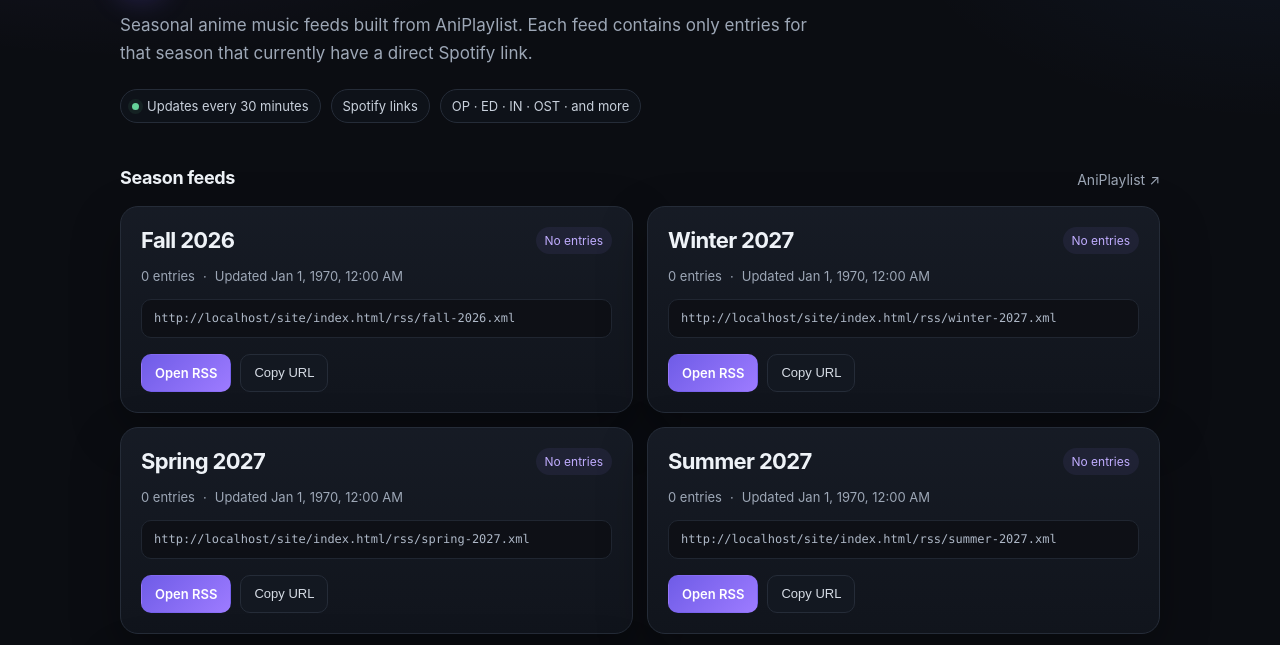
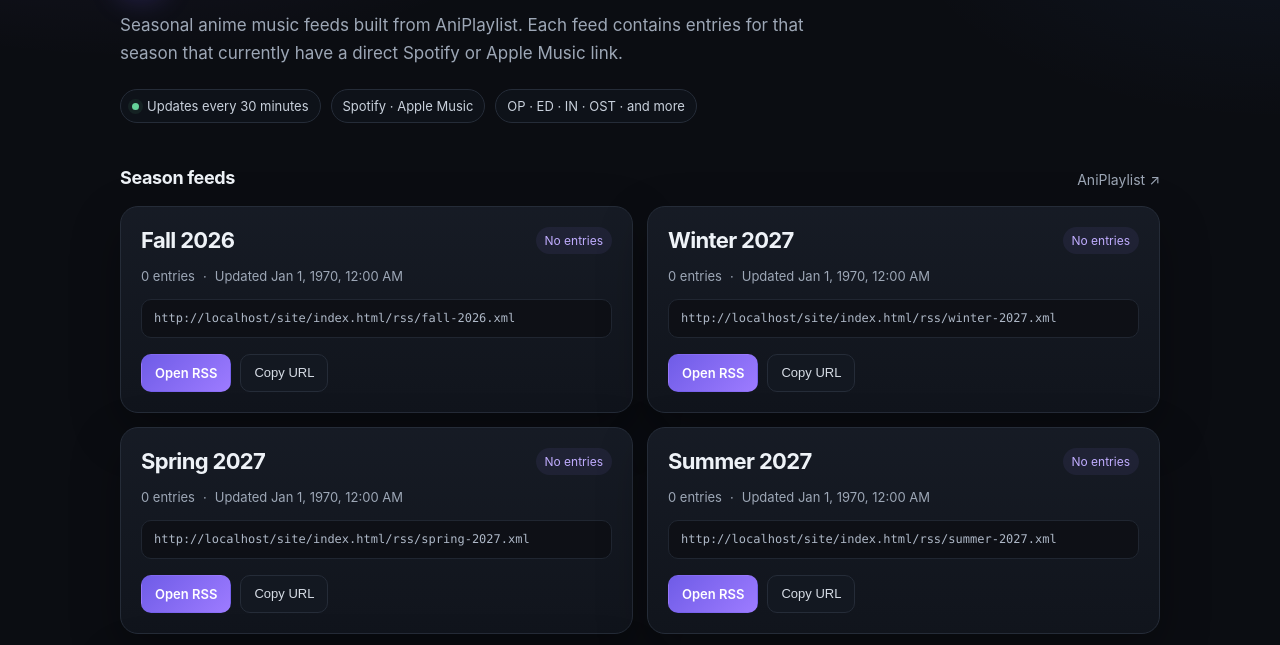
Before and after one commit to chintune/aniplaylist-rss, a website: page site/index.html in a window 1280 px wide. Shown: the part 123-768 px from the top of the page. Drawn offline with Linux system fonts and the light colour scheme; files whose address does not match are found by name.

Commit message:
Update index.html

```diff
--- a/site/index.html
+++ b/site/index.html
@@ -272,11 +272,11 @@
         </div>
       </div>
       <p class="lead">
-        Seasonal anime music feeds built from AniPlaylist. Each feed contains only entries for that season that currently have a direct Spotify link.
+        Seasonal anime music feeds built from AniPlaylist. Each feed contains entries for that season that currently have a direct Spotify or Apple Music link.
       </p>
       <div class="meta">
         <span class="pill"><span class="dot"></span> Updates every 30 minutes</span>
-        <span class="pill">Spotify links</span>
+        <span class="pill">Spotify · Apple Music</span>
         <span class="pill">OP · ED · IN · OST · and more</span>
       </div>
     </header>
```
